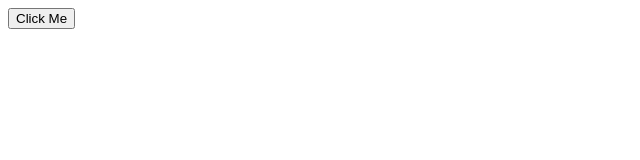
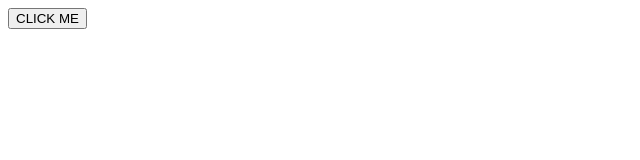
Before and after one commit to srvnjstar-cmd/JSProject1, a plain HTML site: page index.html in a window 1280 px wide. Shown: the full height of the page, 0-640 px from the left. Drawn offline with Linux system fonts and the light colour scheme.

Commit message:
Update index.html

```diff
--- a/index.html
+++ b/index.html
@@ -7,7 +7,7 @@
 </head>
 <body>
 
-    <button onclick="showMessage()">Click Me</button>
+    <button onclick="showMessage()">CLICK ME</button>
 
     <script>
         function showMessage()
```
